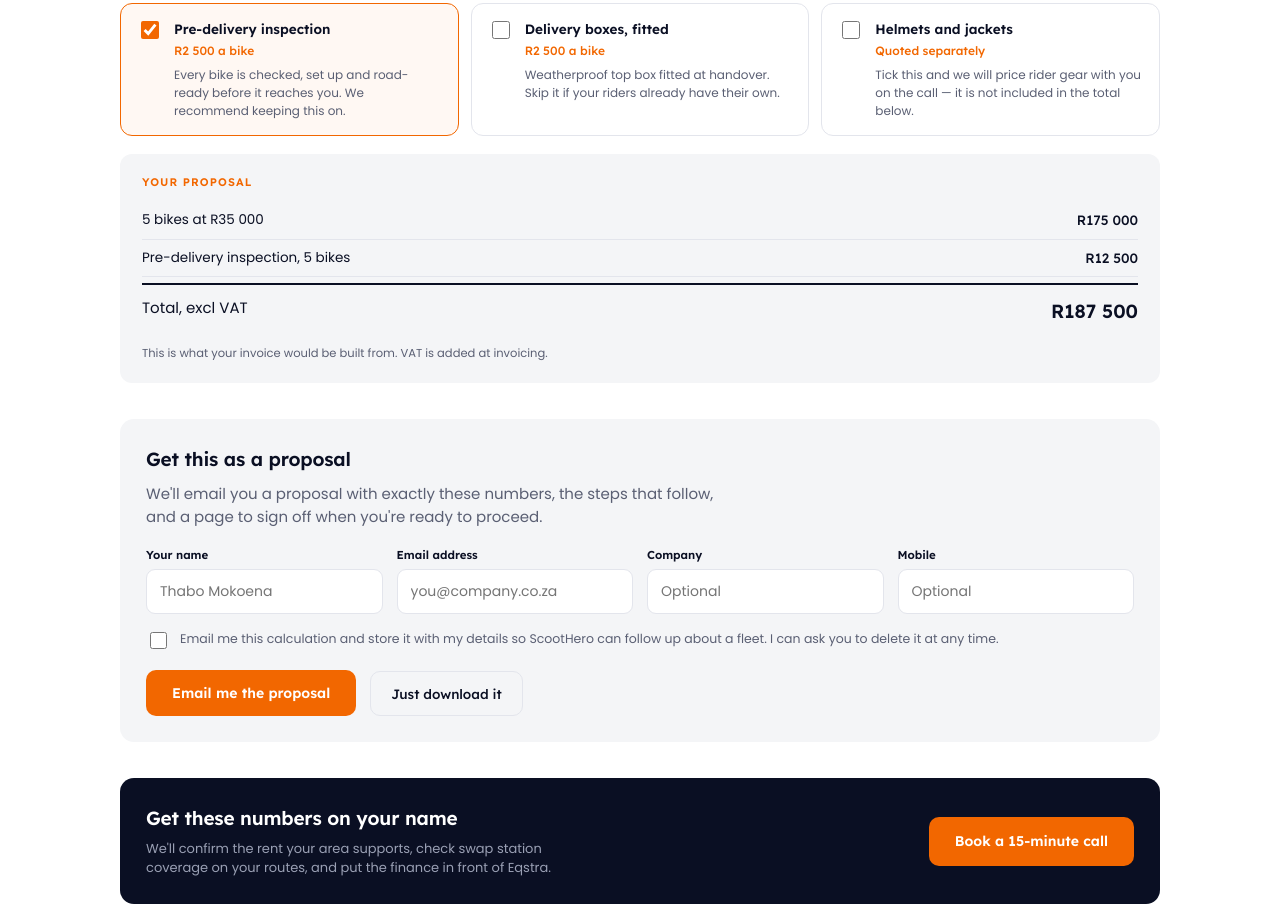
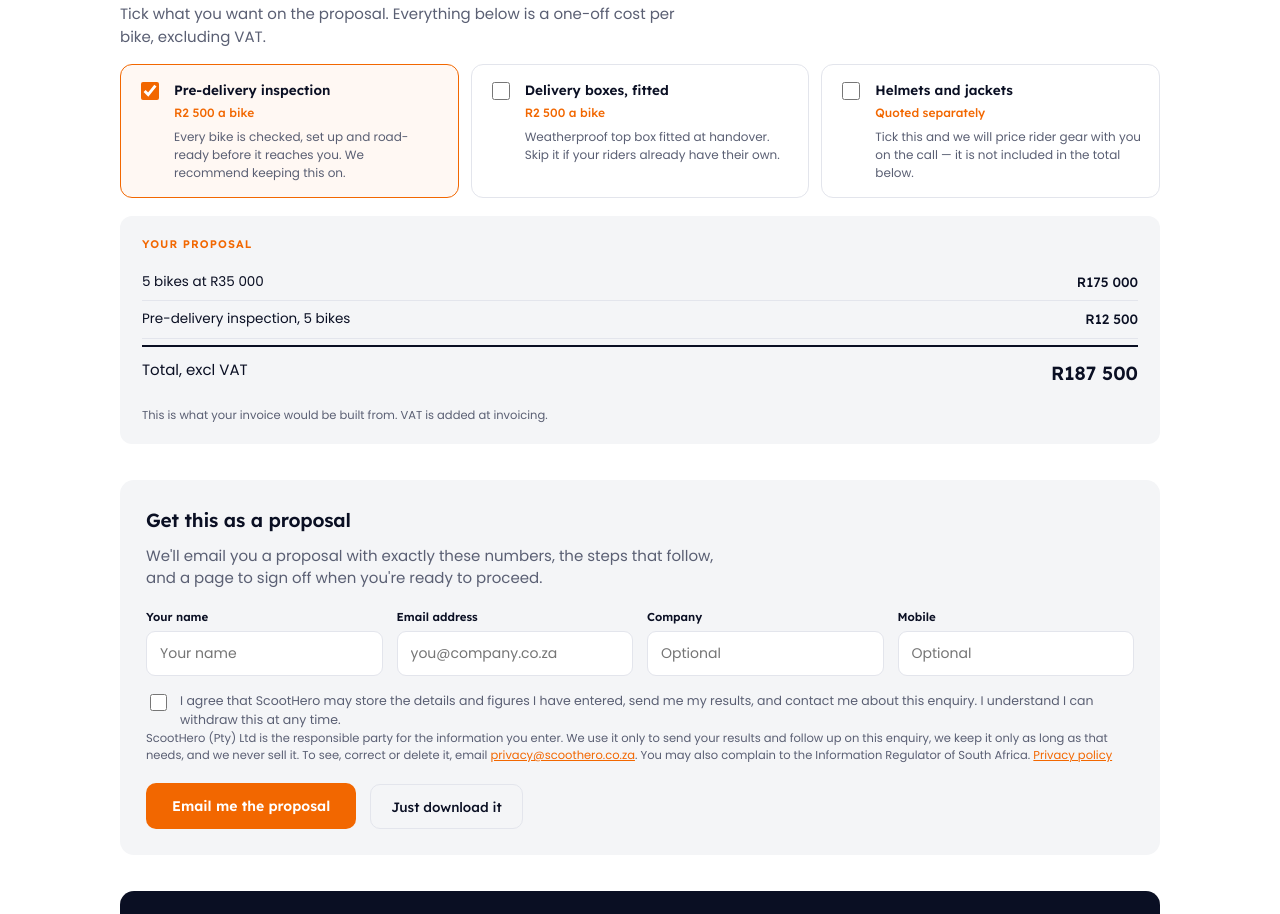
Before and after one commit to Wallisco/Fleet_Calculator, a website: page public/calc-business-in-a-box.html in a window 1280 px wide. Shown: the part 3056-3970 px from the top of the page. Drawn offline with Linux system fonts and the light colour scheme.

Commit message:
Update calc-business-in-a-box.html

```diff
--- a/public/calc-business-in-a-box.html
+++ b/public/calc-business-in-a-box.html
@@ -224,6 +224,12 @@
 .qrow.qtot b{font-size:19px;font-weight:600;color:var(--navy)}
 .qnote{margin:12px 0 0;font-size:11.5px;color:var(--muted)}
 
+.popia{font-size:11.5px;color:var(--muted);line-height:1.55;margin:0 0 14px}
+.popia a{color:var(--orange)}
+.notice{background:#FFF8E8;border:1px solid #E8D9A8;border-radius:10px;padding:12px 14px;font-size:12.5px;color:#6B5416;line-height:1.5;margin:16px 0 0}
+.notice b{font-family:'Lexend',sans-serif;font-weight:600}
+.foot a{color:var(--orange)}
+
 /* cta */
 .cta{margin-top:36px;background:var(--navy);border-radius:var(--r);padding:26px;display:flex;justify-content:space-between;align-items:center;gap:20px;flex-wrap:wrap}
 .cta h2{color:#fff;font-size:19px}
@@ -410,6 +416,8 @@
     </div>
   </section>
 
+  <p class="notice" style="max-width:none"><b>Indicative only.</b> Built on the assumptions shown and aggregated industry data. Not a forecast, a guarantee of return, or an offer of finance.</p>
+
   <section class="sec proc" aria-label="How it works">
     <h2>How it works</h2>
     <p class="lede">Three things to set up, then the same cycle every week. Figures below are for your fleet as you've set it.</p>
@@ -568,7 +576,7 @@
     <h2>Get this as a proposal</h2>
     <p class="lede">We'll email you a proposal with exactly these numbers, the steps that follow, and a page to sign off when you're ready to proceed.</p>
     <div class="cap-grid">
-      <div><label for="cName">Your name</label><input id="cName" type="text" autocomplete="name" placeholder="Thabo Mokoena"></div>
+      <div><label for="cName">Your name</label><input id="cName" type="text" autocomplete="name" placeholder="Your name"></div>
       <div><label for="cEmail">Email address</label><input id="cEmail" type="email" autocomplete="email" placeholder="you@company.co.za" required></div>
       <div><label for="cCompany">Company</label><input id="cCompany" type="text" autocomplete="organization" placeholder="Optional"></div>
       <div><label for="cPhone">Mobile</label><input id="cPhone" type="tel" autocomplete="tel" placeholder="Optional"></div>
@@ -576,8 +584,16 @@
     <div class="hp" aria-hidden="true"><label for="cWebsite">Website</label><input id="cWebsite" type="text" tabindex="-1" autocomplete="off"></div>
     <label class="consent" for="cConsent">
       <input type="checkbox" id="cConsent">
-      <span>Email me this calculation and store it with my details so ScootHero can follow up about a fleet. I can ask you to delete it at any time.</span>
+      <span>I agree that ScootHero may store the details and figures I have entered, send me my results, and contact me about this enquiry. I understand I can withdraw this at any time.</span>
     </label>
+    <p class="popia">
+      ScootHero (Pty) Ltd is the responsible party for the information you enter. We use it only to
+      send your results and follow up on this enquiry, we keep it only as long as that needs, and we
+      never sell it. To see, correct or delete it, email
+      <a href="mailto:privacy@scoothero.co.za">privacy@scoothero.co.za</a>. You may also complain to
+      the Information Regulator of South Africa.
+      <a href="https://www.scoothero.co.za/privacy-policy" target="_blank" rel="noopener">Privacy policy</a>
+    </p>
     <div class="cap-actions">
       <button type="button" class="btn" id="capSend">Email me the proposal</button>
       <button type="button" class="btn-ghost" id="capDownload">Just download it</button>
@@ -590,11 +606,12 @@
       <h2>Get these numbers on your name</h2>
       <p>We'll confirm the rent your area supports, check swap station coverage on your routes, and put the finance in front of Eqstra.</p>
     </div>
-    <a class="btn" href="#" id="ctaBtn">Book a 15-minute call</a>
+    <a class="btn" href="demo.html" target="_top" id="ctaBtn">Book a 15-minute call</a>
   </section>
 
   <p class="foot">
-    All figures exclude VAT and are estimates, not a quote or an offer of finance. Finance is subject to credit approval through Eqstra, a Nedbank company; rates of 15.5% (operating lease) and 16% (lease to own) are indicative. Rent achievable and running costs vary by area, rider and usage. Returns assume bikes are on rent for the share of weeks you set above, exclude tax, your own admin costs, any residual owing at the end of a lease, and any resale value of the bikes. Speak to us before making a financial decision.
+    <b>Indicative only.</b> These figures are built on the assumptions shown, including aggregated industry data. They are not a forecast, a guarantee of return, or an offer of finance. Actual results depend on rentals achieved, utilisation, rider retention, running costs and market conditions, and may be materially different. Nothing here is financial, tax or legal advice. All figures exclude VAT and are estimates, not a quote or an offer of finance. Finance is subject to credit approval through Eqstra, a Nedbank company; rates of 15.5% (operating lease) and 16% (lease to own) are indicative. Rent achievable and running costs vary by area, rider and usage. Returns assume bikes are on rent for the share of weeks you set above, exclude tax, your own admin costs, any residual owing at the end of a lease, and any resale value of the bikes. Speak to us before making a financial decision.
+   <br><br><b>Your information.</b> Details you enter are processed with your consent under the Protection of Personal Information Act, used only to send your results and follow up, and never sold. Email <a href="mailto:privacy@scoothero.co.za">privacy@scoothero.co.za</a> to see, correct or delete them, or read the <a href="https://www.scoothero.co.za/privacy-policy" target="_blank" rel="noopener">privacy policy</a>.
   </p>
 </div>
 
```
